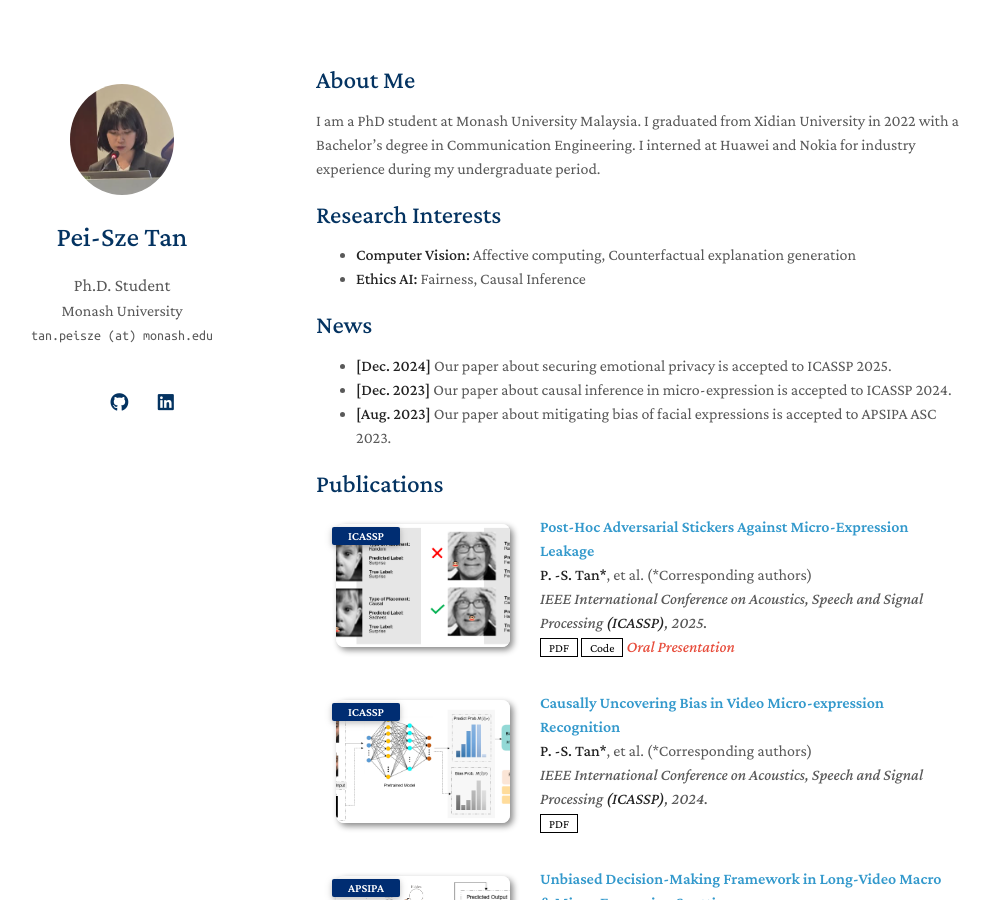
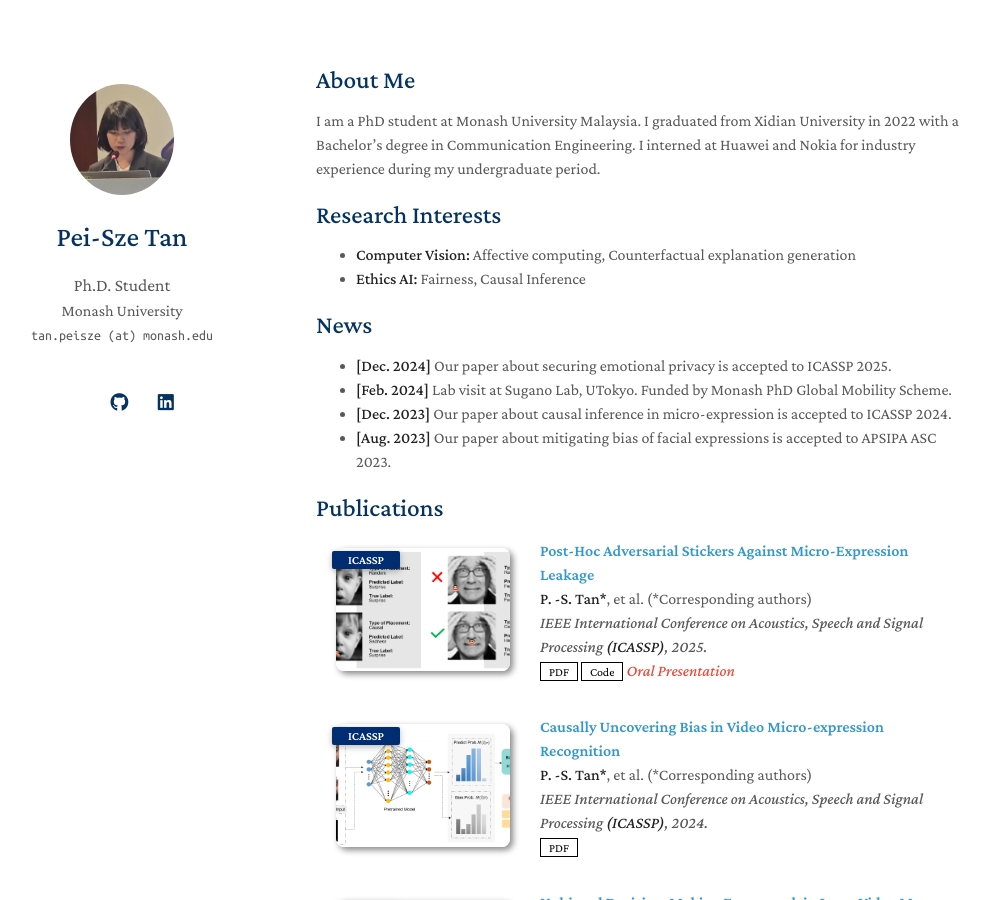
Before and after one commit to noobasuna/tpeisze, a Jekyll site: the page built from index.md, in a window 1280 px wide and 900 px high. Shown: the whole window, without its empty margins (154-1143 px from the left). Built offline with Jekyll 4.4.1, drawn with Linux system fonts in a browser that asks for light colours; a style sheet for code colours, icons or effects is not loaded; our own code applies the rules of GitHub Pages for plain Markdown files.

Commit message:
Update index.md

```diff
--- a/index.md
+++ b/index.md
@@ -14,6 +14,7 @@ I am a PhD student at Monash University Malaysia. I graduated from Xidian Univer
 ## News
 
 - **[Dec. 2024]** Our paper about securing emotional privacy is accepted to ICASSP 2025.
+- **[Feb. 2024]** Lab visit at Sugano Lab, UTokyo. Funded by Monash PhD Global Mobility Scheme.
 - **[Dec. 2023]** Our paper about causal inference in micro-expression is accepted to ICASSP 2024.
 - **[Aug. 2023]** Our paper about mitigating bias of facial expressions is accepted to APSIPA ASC 2023.
 
```
